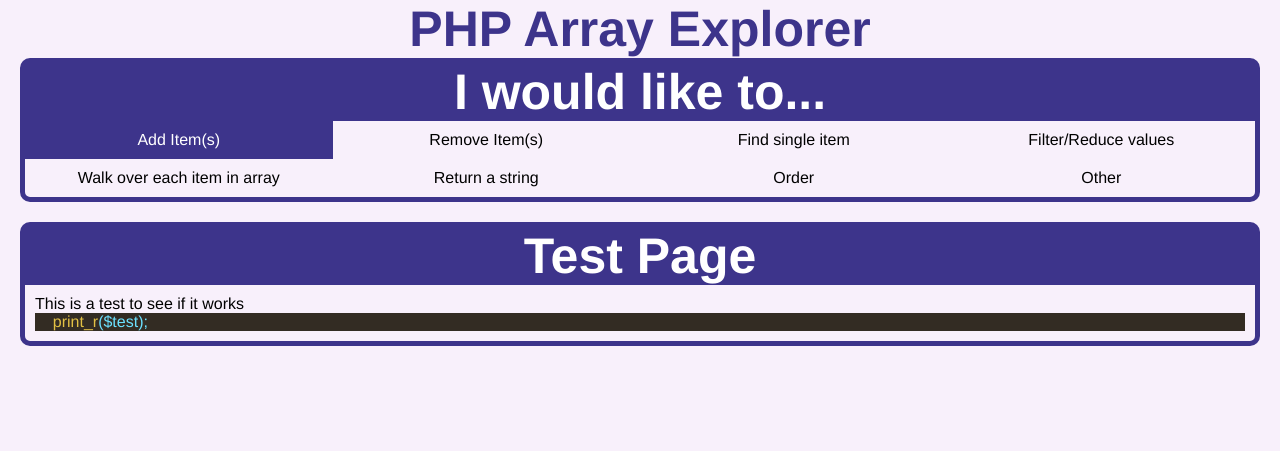
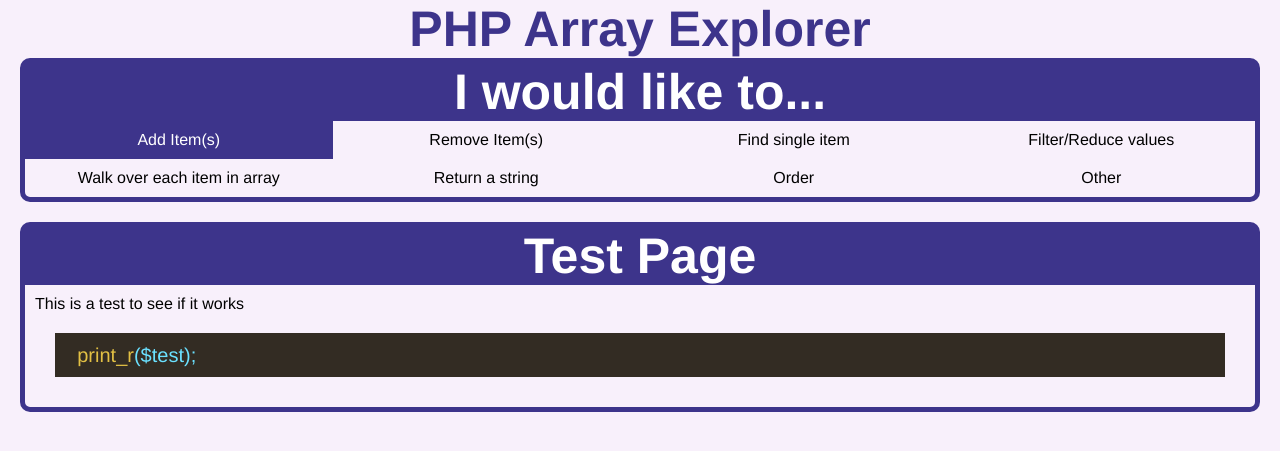
Before and after one commit to cjbagley/php-array-explorer, a Jekyll site: the page built from _pages/add_item/test.md, in a window 1280 px wide. Shown: the top 451 px of the page. Built offline with Jekyll 4.4.1, drawn with Linux system fonts in a browser that asks for light colours.

Commit message:
Minor work on styling

```diff
--- a/assets/css/main.scss
+++ b/assets/css/main.scss
@@ -114,9 +114,17 @@ h1 {
 }
 
 
-.highlight pre { background-color: #332c23; }
+.highlight {
 
-.highlight {
+    margin: 20px;
+
+    pre {
+        background-color: #332c23;
+        padding: 10px 0;
+        font-size: 20px;
+        line-height: 1.5rem;
+    }
+
     .nb { color: #e2c044; }
     .p, .nv { color: #6be1ff; }
 }
```
